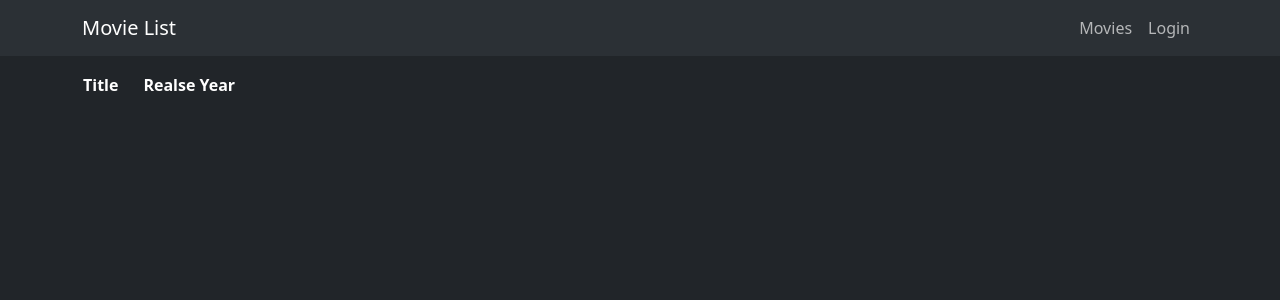
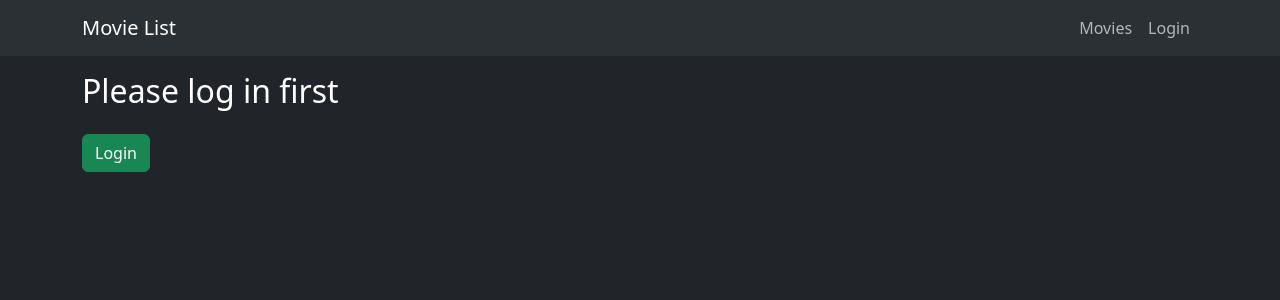
Before and after one commit to Krisejg99/react-login, a React (Vite) app: page / in a window 1280 px wide. Shown: the top 300 px of the page. Built offline with nearby package versions, Linux system fonts and the light colour scheme; data requests are answered from the project's data file.

Commit message:
path='/' depends on isLoggedIn status and MoviePage requires the user to login

```diff
--- a/src/App.tsx
+++ b/src/App.tsx
@@ -6,6 +6,7 @@ import LoginPage from './pages/LoginPage'
 import RegisterPage from './pages/RegisterPage'
 import MoviesPage from './pages/MoviesPage'
 import Navigation from './components/Navigation'
+import { LoginContext } from './contexts/LoginContextProvider'
 
 const App = () => {
 	return (
@@ -14,7 +15,15 @@ const App = () => {
 
 			<Container className='py-3'>
 				<Routes>
-					<Route path='/' element={<MoviesPage />} />
+
+					<Route path='/' element={
+						<LoginContext.Consumer>
+							{isLoggedIn => isLoggedIn
+								? <MoviesPage />
+								: <LoginPage />}
+						</LoginContext.Consumer>
+					} />
+
 					<Route path='/movies' element={<MoviesPage />} />
 					<Route path='/login' element={<LoginPage />} />
 					<Route path='/register' element={<RegisterPage />} />
--- a/src/pages/MoviesPage.tsx
+++ b/src/pages/MoviesPage.tsx
@@ -2,6 +2,9 @@ import { useReactTable, ColumnDef, getCoreRowModel, flexRender } from '@tanstack
 import { useQuery } from 'react-query'
 import { Movie } from '../types'
 import { getMovies } from '../services/MovieAPI'
+import { LoginContext } from '../contexts/LoginContextProvider'
+import Button from 'react-bootstrap/Button'
+import { Link } from 'react-router-dom'
 
 const MoviesPage = () => {
 	const { data = [], isLoading, isError } = useQuery('movies', getMovies)
@@ -27,7 +30,9 @@ const MoviesPage = () => {
 	if (isError) return <span>Error encountered</span>
 
 	return (
-		<>
+		<LoginContext.Consumer>
+			{isLoggedIn => !isLoggedIn
+				? (
 					<table>
 						<thead>
 							{table.getHeaderGroups().map(headerGroup => (
@@ -65,7 +70,20 @@ const MoviesPage = () => {
 							))}
 						</tbody>
 					</table >
+				)
+
+				: (
+					<>
+						<h1 className='h2'>Please log in first</h1>
+
+						<Link to={'/login'}>
+							<Button variant='success'>Login</Button>
+						</Link>
+
 					</>
+				)
+			}
+		</LoginContext.Consumer>
 	)
 }
 
```
Lines whose indentation alone changed are shown as unchanged.
